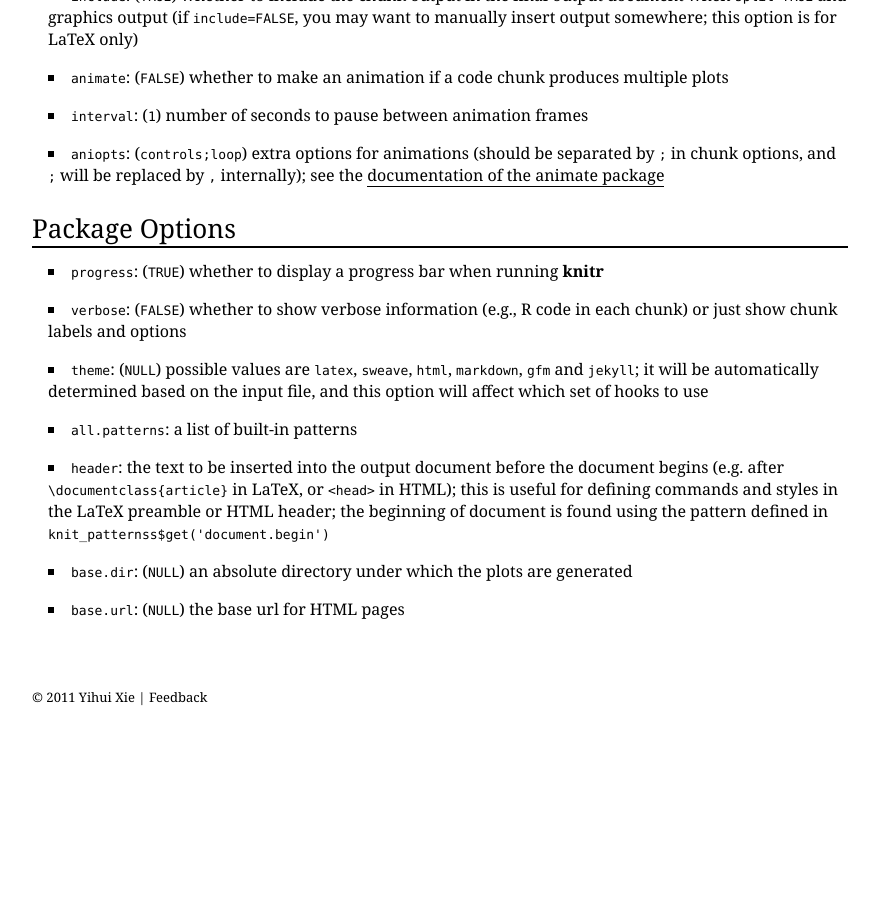
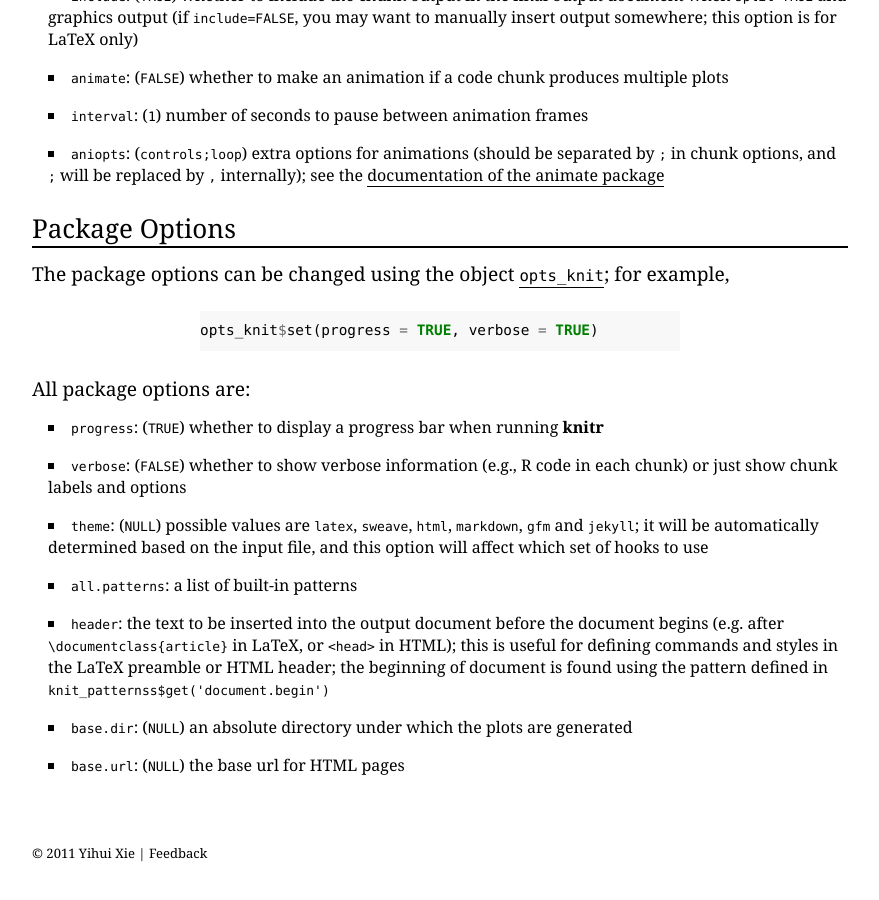
Before and after one commit to yihui/knitr, a Jekyll site: the page built from options.md, in a window 1280 px wide and 900 px high, scrolled down 3374 px. Shown: the whole window, without its empty margins (200-1079 px from the left). Built offline with Jekyll 4.4.1, drawn with Linux system fonts in a browser that asks for light colours; some web fonts are replaced; before the commit the page ends 4140 px from its top, so only the background shows below that.

Commit message:
example of how to set package options; fixed #22

```diff
--- a/options.md
+++ b/options.md
@@ -56,6 +56,14 @@ And `\SweaveOpts{comment=#, width=6, height=6}` can change the default global op
 
 ## Package Options <a id="package_options"></a>
 
+The package options can be changed using the object [`opts_knit`](objects); for example,
+
+{% highlight r %}
+opts_knit$set(progress = TRUE, verbose = TRUE)
+{% endhighlight %}
+
+All package options are:
+
 - `progress`: (`TRUE`) whether to display a progress bar when running **knitr**
 - `verbose`: (`FALSE`) whether to show verbose information (e.g., R code in each chunk) or just show chunk labels and options
 - `theme`: (`NULL`) possible values are `latex`, `sweave`, `html`, `markdown`, `gfm` and `jekyll`; it will be automatically determined based on the input file, and this option will affect which set of hooks to use
```
